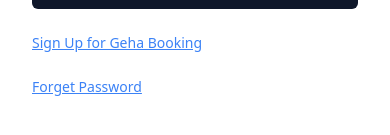
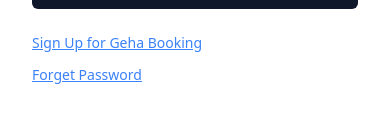
Before and after one commit to jackson1010/OrderSystemFE, a React (Vite) app: page / in a window 390 px wide. Shown: the part 403-538 px from the top of the page. Built offline with nearby package versions, Linux system fonts and the light colour scheme.

Commit message:
fix: spacing issue between Sign up and Forget Password in mobile view

```diff
--- a/src/pages/Login/index.tsx
+++ b/src/pages/Login/index.tsx
@@ -102,7 +102,7 @@
               <br />
               <Drawer>
                 <DrawerTrigger>
-                  <p className="text-blue-500 font-base mt-6 cursor-pointer underline">
+                  <p className="text-blue-500 font-base mt-3 cursor-pointer underline">
                     Forget Password
                   </p>
                 </DrawerTrigger>
```
